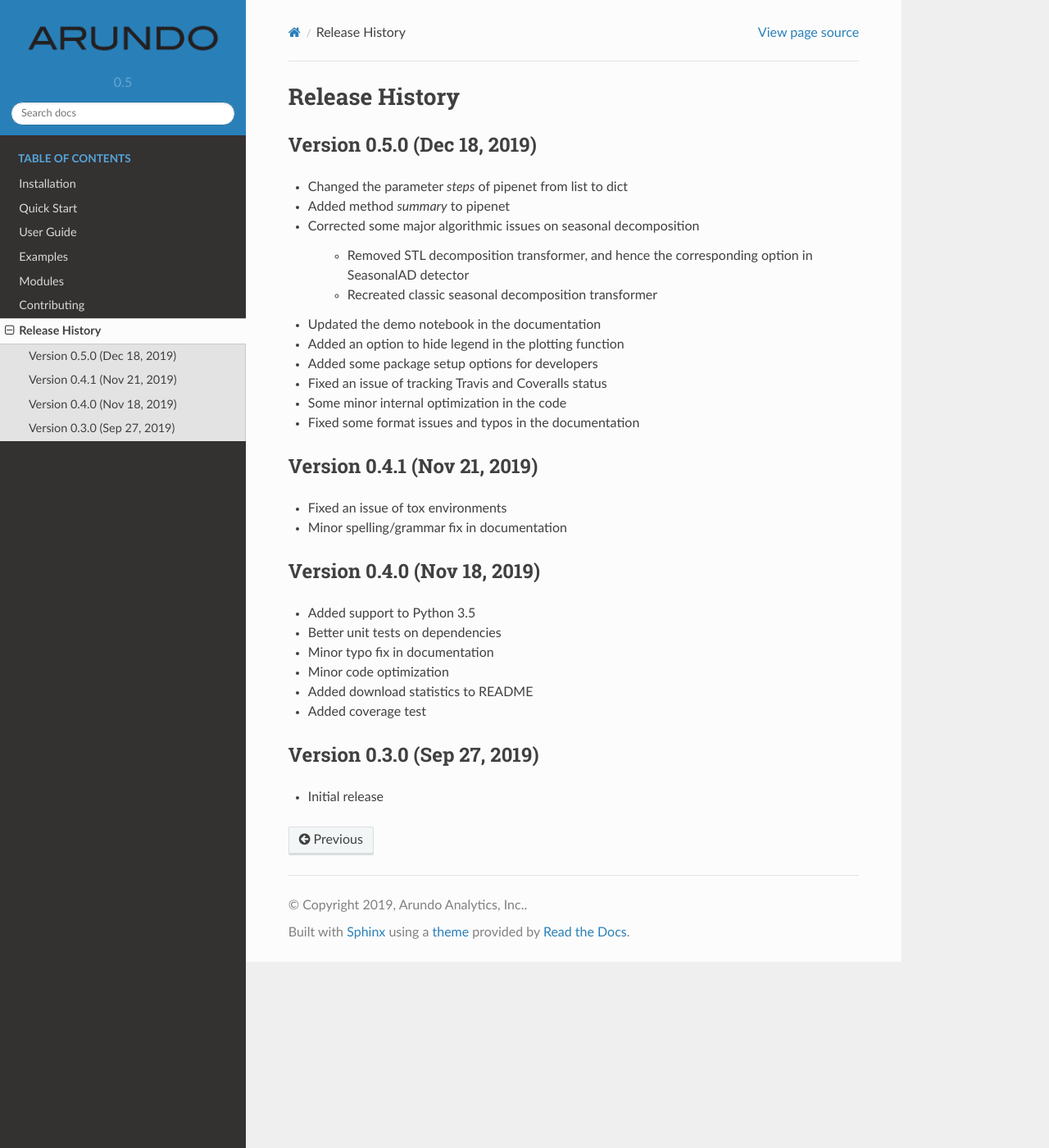
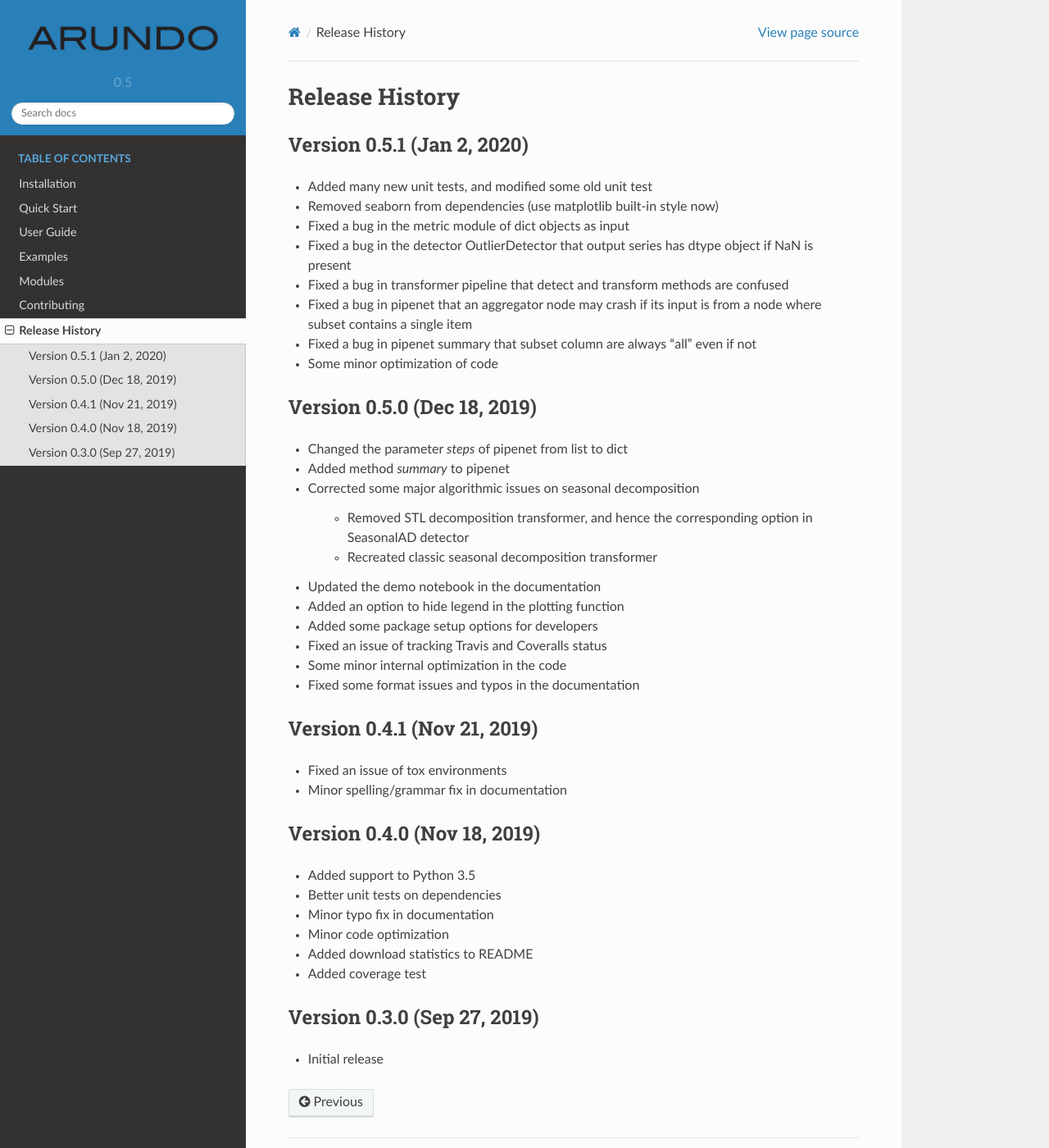
Before and after one commit to arundo/adtk, a Sphinx documentation site: the page built from docs/releasehistory.rst, in a window 1280 px wide and 1400 px high. Shown: the whole window at 82% size. Built offline with Sphinx 7.4.7 and the Read the Docs theme 2.0.0, drawn with Linux system fonts in a browser that asks for light colours; pages that are not in the unit, such as notebooks, are missing from menus; some of the changed text lies outside the part shown.

Commit message:
Prepare v0.5.1 release (#37)
* changed version number to 0.5.1

* updated badge

* updated copyright year

* updated release history

* reduced envlist

* added a missing item

```diff
--- a/docs/conf.py
+++ b/docs/conf.py
@@ -56,7 +56,7 @@ master_doc = "index"
 
 # General information about the project.
 project = "ADTK"
-copyright = "2019, Arundo Analytics, Inc."
+copyright = "2019-2020, Arundo Analytics, Inc."
 author = "Arundo Analytics, Inc"
 
 # The version info for the project you're documenting, acts as replacement for
@@ -66,7 +66,7 @@ author = "Arundo Analytics, Inc"
 # The short X.Y version.
 version = "0.5"
 # The full version, including alpha/beta/rc tags.
-release = "0.5.0"
+release = "0.5.1"
 
 # The language for content autogenerated by Sphinx. Refer to documentation
 # for a list of supported languages.
--- a/docs/releasehistory.rst
+++ b/docs/releasehistory.rst
@@ -1,6 +1,17 @@
 ***************
 Release History
 ***************
+
+Version 0.5.1 (Jan 2, 2020)
+===================================
+- Added many new unit tests, and modified some old unit test
+- Removed seaborn from dependencies (use matplotlib built-in style now)
+- Fixed a bug in the metric module of dict objects as input
+- Fixed a bug in the detector OutlierDetector that output series has dtype object if NaN is present
+- Fixed a bug in transformer pipeline that detect and transform methods are confused
+- Fixed a bug in pipenet that an aggregator node may crash if its input is from a node where subset contains a single item
+- Fixed a bug in pipenet summary that subset column are always "all" even if not
+- Some minor optimization of code
 
 Version 0.5.0 (Dec 18, 2019)
 ===================================
--- a/setup.cfg
+++ b/setup.cfg
@@ -1,6 +1,6 @@
 [metadata]
 name = adtk
-version = 0.5.0
+version = 0.5.1
 author = Arundo Analytics, Inc.
 maintainer = Tailai Wen
 maintainer_email = tailai.wen@arundo.com
--- a/src/adtk/__init__.py
+++ b/src/adtk/__init__.py
@@ -36,4 +36,4 @@ See https://arundo-adtk.readthedocs-hosted.com for complete documentation.
 # Dev branch marker is: 'X.Y.dev' or 'X.Y.devN' where N is an integer.
 # 'X.Y.dev0' is the canonical version of 'X.Y.dev'
 #
-__version__ = "0.5"
+__version__ = "0.5.1"
```
Also changed, not shown: README.md (+1 -1 lines), 1 other file.
